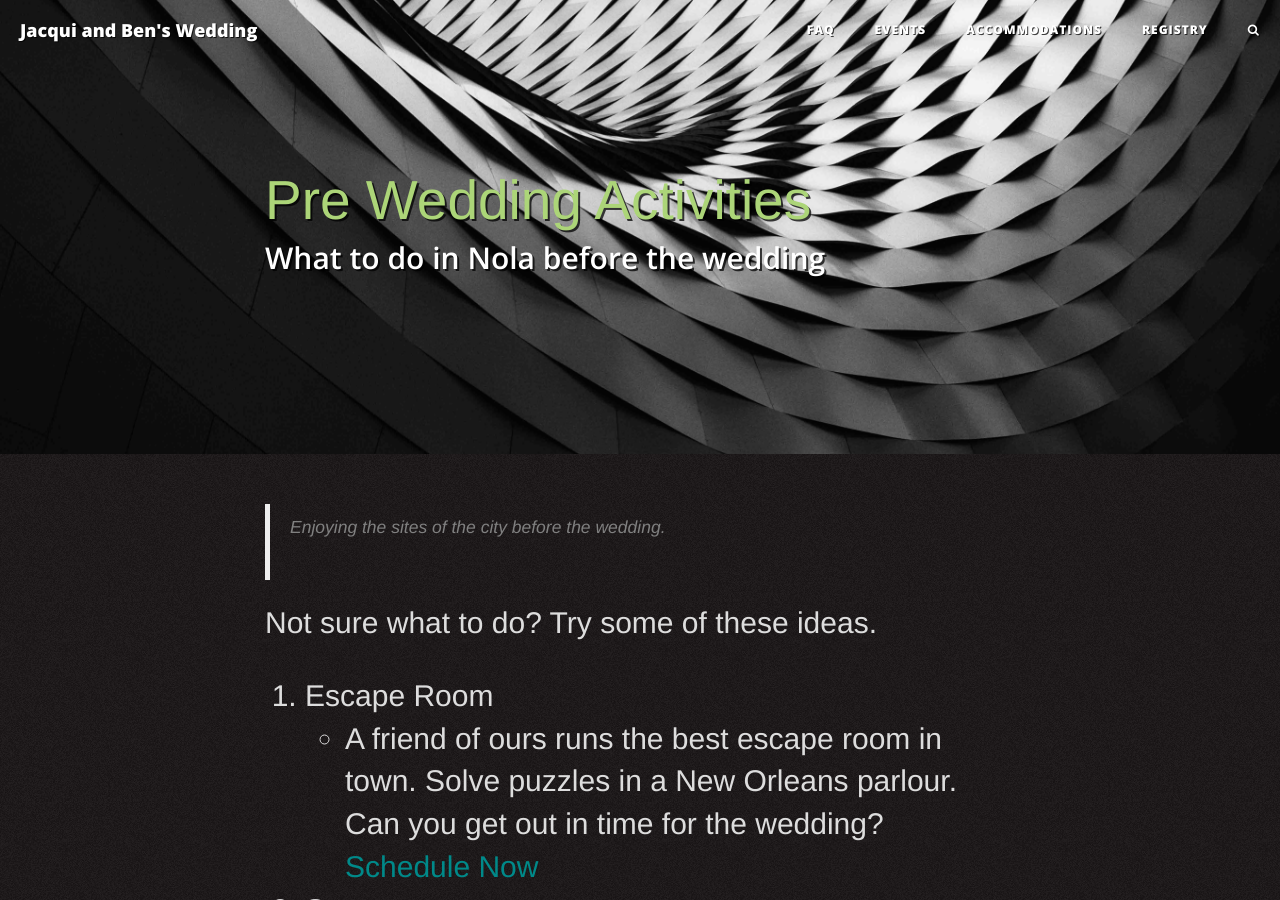
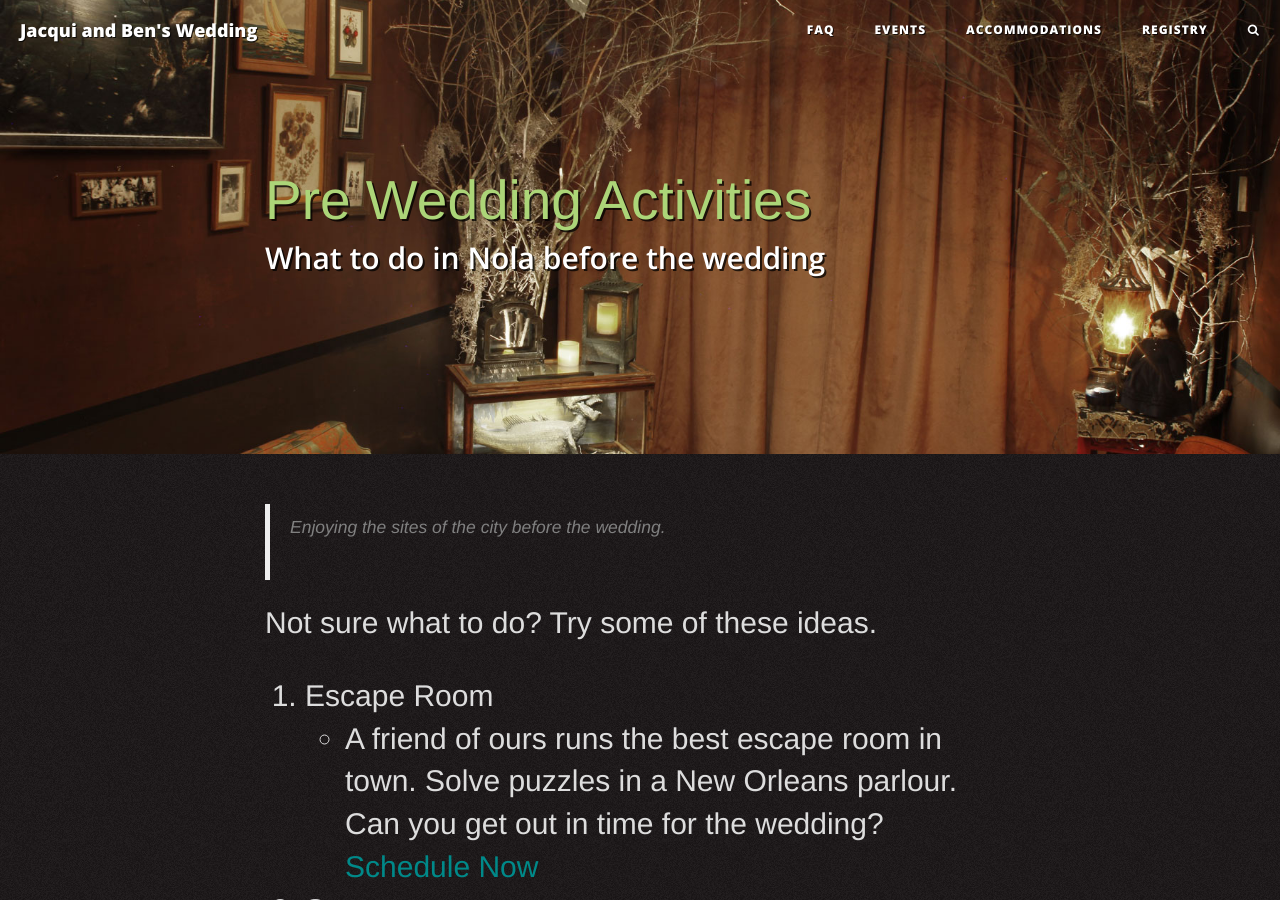
Before and after one commit to SpaceOtterInSpace/spaceotterandbhuga, a Jekyll site: the page built from _posts/2017-04-15-pre-wedding-ideas.md, in a window 1280 px wide and 900 px high. Built offline with Jekyll 4.4.1, drawn with Linux system fonts in a browser that asks for light colours; nearby versions of some CDN libraries.

Commit message:
Update pre wedding activities image.

```diff
--- a/_posts/2017-04-15-pre-wedding-ideas.md
+++ b/_posts/2017-04-15-pre-wedding-ideas.md
@@ -4,8 +4,8 @@ title:      "Pre Wedding Activities"
 subtitle:   "What to do in Nola before the wedding"
 date:       2017-04-15 11:00:00
 author:     "spaceotter"
-header-img: "assets/owner/blog/header/post-bg-01.jpg"
-thumbnail: /assets/owner/blog/thumbs/thumb01.png
+header-img: "assets/events/escaperoom.jpg"
+thumbnail: /assets/events/escaperoom.jpg
 tags: [tag-name-one, tag-name-two]
 category: [cat01]
 comments: false
```
Also changed, not shown: assets/events/escaperoom.jpg (added).
